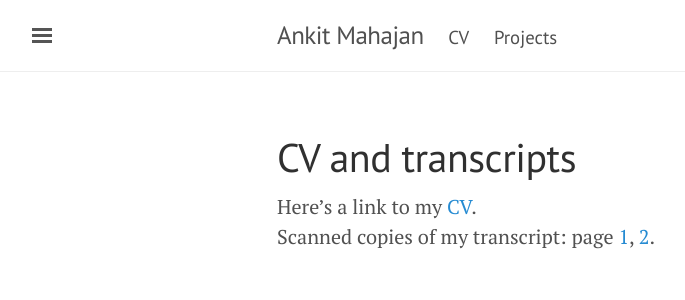
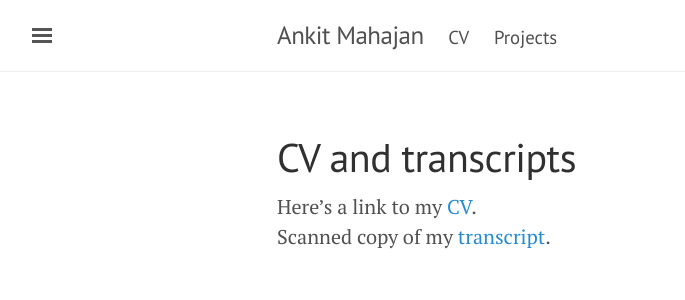
Before and after one commit to ankit76/ankit76.github.io, a Jekyll site: the page built from cv.md, in a window 1280 px wide. Shown: the top 300 px of the page, without its empty margins (3-688 px from the left). Built offline with Jekyll 4.4.1, drawn with Linux system fonts in a browser that asks for light colours.

Commit message:
changed transcript

```diff
--- a/cv.md
+++ b/cv.md
@@ -4,4 +4,4 @@ title: CV and transcripts
 ---
 
 Here's a link to my [CV](/assets/cv.pdf).
-Scanned copies of my transcript: page [1](/assets/transcript1.jpg), [2](/assets/transcript2.jpg).
+Scanned copy of my [transcript](/assets/transcript.pdf).
```
Also changed, not shown: 1 other file.
